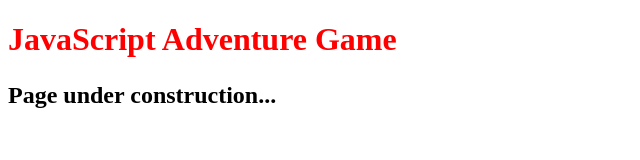
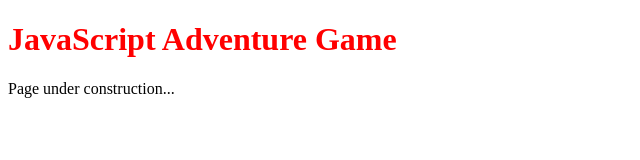
Before and after one commit to Klc5792/IntroProg-Project, a plain HTML site: page index.html in a window 1280 px wide. Shown: the whole page, without its empty margins (0-640 px from the left). Drawn offline with Linux system fonts and the light colour scheme.

Commit message:
Validated and fixed index.html

```diff
--- a/index.html
+++ b/index.html
@@ -5,17 +5,21 @@
 <!-- =============================== -->
 
 <html>
+
   <head>
+	  <meta charset="UTF-8">
     <title>IntroProg-Project</title>
-		<script> console.log('is it working?'); </script>
 	</head>
+
   <body>
-	  <h1 style="color:red">JavaScript Adventure Game<h2>
+
+	  <h1 style="color:red">JavaScript Adventure Game</h1>
+
 		<p>
 		  <script type="text/javascript">
 			  alert ("Welcome to the JavaScript Adventure Game Website");
+				console.log('is it working?');
 			</script>
-
 		</p>
 		<p> Page under construction...   </p>
   </body>
```
